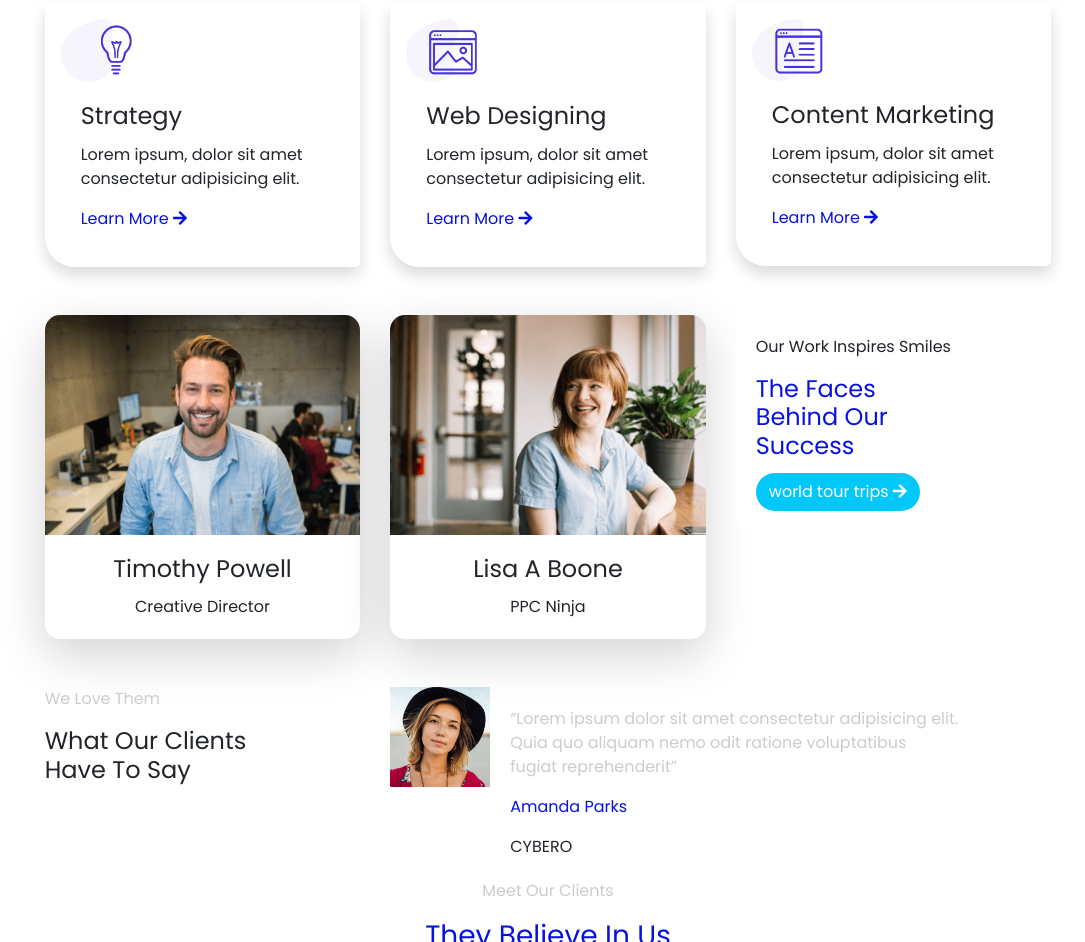
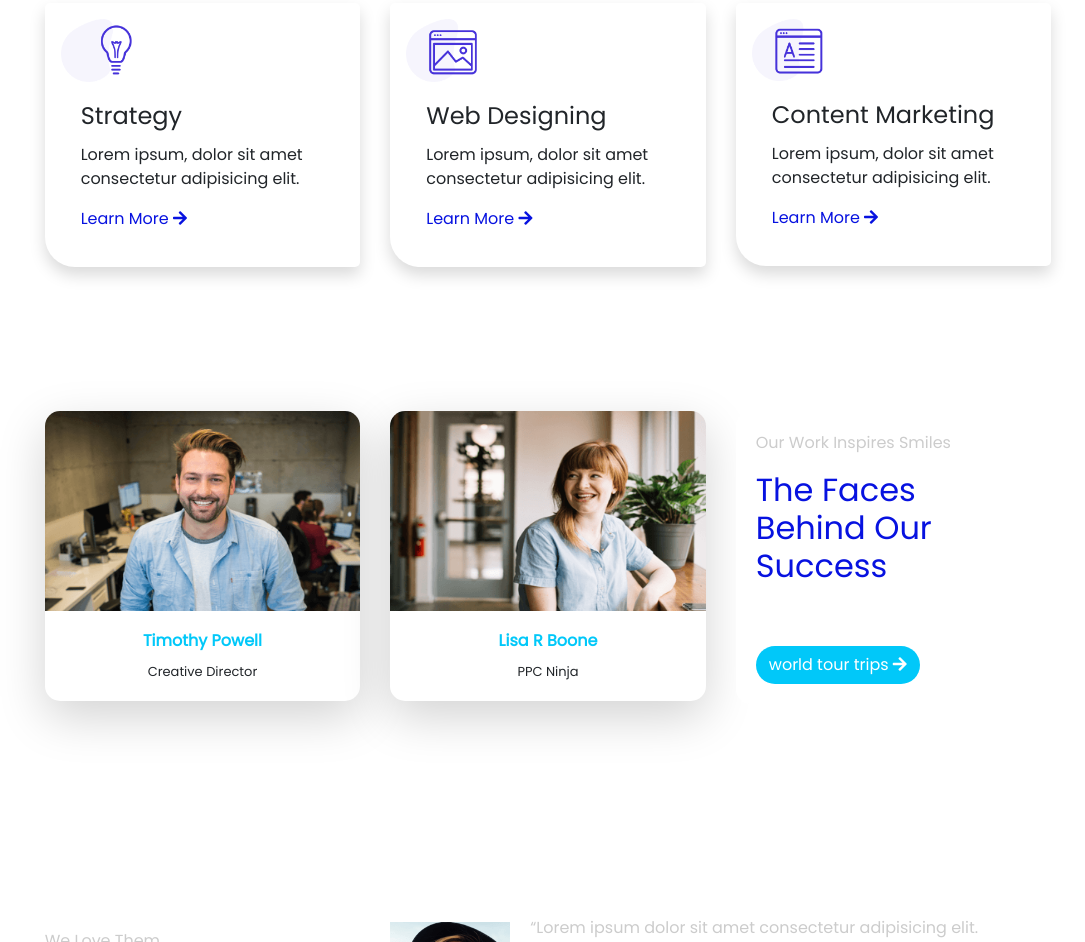
Before and after one commit to AthulBabu232000/Athul-Babu_2, a plain HTML site: page index.html in a window 1280 px wide. Shown: the part 1858-2800 px from the top of the page, without its empty margins (92-1177 px from the left). Drawn offline with nearby package versions, Linux system fonts and the light colour scheme.

```diff
--- a/index.html
+++ b/index.html
@@ -93,7 +93,7 @@
         </section>
 
 
-        <section id='about' class = 'pt-lg-5'>
+        <section id='about' class = 'pt-lg-5 mb-lg-5'>
 
             <div class="row mx-auto mt-5">
                 <div class="col-lg-5 mx-auto">
@@ -238,17 +238,17 @@
             </div>
 
 
-            <div id="faces" class="row mx-auto">
+            <div id="faces" class="row mx-auto my-auto mt-lg-5 pt-lg-5 mb-lg-5 pb-lg-5">
                 <div class="col-lg-10 mx-auto">
 
                     <div class="row mx-auto">
                         <div class="col-lg-4 mx-auto">
 
                             <div class="card shadow-lg" style='border-radius:15px;overflow:hidden;'>
-                                <img class="card-img-top" src="./assets/Team-5.png" alt="">
+                                <img class="card-img-top"style = 'height:200px;' src="./assets/Team-5.png" alt="">
                                 <div class="card-body">
-                                    <h4 class="card-title text-center">Timothy Powell</h4>
-                                    <p class="card-text text-center">Creative Director</p>
+                                    <h4 class="card-title text-center" style = 'font-size:medium;font-weight:600;color:#01c8f9;'>Timothy Powell</h4>
+                                    <p class="card-text text-center" style = 'font-size:small'>Creative Director</p>
                                 </div>
                             </div>
                         </div>
@@ -256,10 +256,10 @@
                         <div class="col-lg-4 mx-auto">
 
                             <div class="card shadow-lg" style='border-radius:15px;overflow:hidden;'>
-                                <img class="card-img-top" src="./assets/Team-8.png" alt="">
+                                <img class="card-img-top" style = 'height:200px;' src="./assets/Team-8.png" alt="">
                                 <div class="card-body">
-                                    <h4 class="card-title text-center">Lisa A Boone</h4>
-                                    <p class="card-text text-center">PPC Ninja</p>
+                                    <h4 class="card-title text-center" style = 'font-size:medium;font-weight:600;color:#01c8f9;'>Lisa R Boone</h4>
+                                    <p class="card-text text-center" style = 'font-size:small;'>PPC Ninja</p>
                                 </div>
                             </div>
                         </div>
@@ -268,11 +268,11 @@
 
                             <div class="card " style='border-radius:15px;overflow:hidden;'>
                                 <div class="card-body">
-                                    <p class="card-text text-capitalize">our work inspires smiles</p>
+                                    <p class="card-text text-capitalize " style = 'color:#ccc;'>our work inspires smiles</p>
 
-                                    <h4 class="card-title text-capitalize   " style='color:#0712e0'>The faces <br>
+                                    <h4 class="card-title text-capitalize mt-2 " style='color:#0712e0; font-size: xx-large;'>The faces <br>
                                         behind our<br> success</h4>
-                                    <button class="btn" style='background-color:#01c8f9; color:#fff;'>world tour trips
+                                    <button class="btn mt-5" style='background-color:#01c8f9; color:#fff;'>world tour trips
                                         <i class="fa fa-arrow-right" aria-hidden="true"></i></button>
                                 </div>
                             </div>
@@ -283,13 +283,13 @@
             </div>
         </section>
 
-        <section id="clients">
+        <section id="clients" class = 'mt-lg-5 pt-lg-5 mb-lg-5 pb-lg-5'>
 
 
             <div class="row mx-auto mt-5">
-                <div class="col-lg-10 mx-auto">
-                    <div class="row mx-auto">
-                        <div class="col-lg-4 mx-auto">
+                <div class="col-lg-10 mx-auto my-auto">
+                    <div class="row mx-auto my-auto">
+                        <div class="col-lg-4 mx-auto my-auto">
                             <div class="row mx-auto">
                                 <p class='text-capitalize' style='color:#ccc;'>we love them</p>
                             </div>
@@ -300,14 +300,14 @@
                         </div>
                         <div class="col-lg-8 mx-auto">
                             <div class="" style='display:flex; justify-content:center;'>
-                                <img class="img-responsive img-fluid" style='height:100px; width:auto; border:10px;'
+                                <img class="img-responsive img-fluid my-auto" style='height:120px; width:auto; border:10px;'
                                     src="./assets/Testimonial-2.png" alt="image of a lady">
-                                <div class="card-body">
-                                    <p class="card-text" style='color:#ccc;'><q>Lorem ipsum dolor sit amet consectetur
+                                <div class="card-body my-auto">
+                                    <p class="card-text" style='color:#ccc; font-size:medium;'><q>Lorem ipsum dolor sit amet consectetur
                                             adipisicing elit. <br> Quia quo aliquam nemo odit ratione voluptatibus<br>
                                             fugiat reprehenderit</q></p>
-                                    <p class="card-text text-capitalize" style='color:#0712e0;'>amanda parks</p>
-                                    <p class="card-text text-uppercase">cybero</p>
+                                    <p class="card-text text-capitalize my-auto" style='color:#0712e0;font-size:smaller; font-weight:600;'>amanda parks</p>
+                                    <p class="card-text text-uppercase m-0 p-0" style = 'margin-top:-20px;'>cybero</p>
 
 
                                 </div>
@@ -317,16 +317,16 @@
 
 
 
-                    <div class="row mx-auto text-center">
-                        <div class="col-lg-10 mx-auto text-center">
+                    <div class="row mx-auto text-center mt-lg-5 pt-lg-5">
+                        <div class="col-lg-10 mx-auto text-center mt-lg-5">
 
-                            <p class='text-capitalize' style='color:#ccc;'>meet our clients</p>
+                            <p class='text-capitalize my-auto' style='color:#ccc;'>meet our clients</p>
 
                         </div>
                     </div>
 
                     <div class="row mx-auto text-center">
-                        <div class="col-lg-10 mx-auto text-center">
+                        <div class="col-lg-10 mx-auto mb-2 text-center">
 
                             <h3 class='text-capitalize' style='color:#0712e0;'>they believe in us</h3>
 
@@ -336,13 +336,13 @@
                     <div class="row mx-auto text-center">
                         <div class="col-lg-6 mx-auto text-center">
 
-                            <p class='text-capitalize' style='color:#ccc;'>Lorem ipsum dolor sit amet consectetur,
-                                adipisicing elit. voluptas et officiis repellendus id, asperiores impedit accusamus.</p>
+                            <p class='text-capitalize' style='color:#ccc;font-size:smaller;'>Lorem ipsum dolor sit amet consectetur,
+                                adipisicing elit. <br> voluptas et officiis repellendus id, asperiores <br> impedit accusamus.</p>
 
                         </div>
                     </div>
 
-                    <div class="row mx-auto text-center">
+                    <div class="row mx-auto text-center mt-lg-5">
                         <div class="col-lg-11 mx-auto ">
 
                             <div class="row mx-auto">
```
